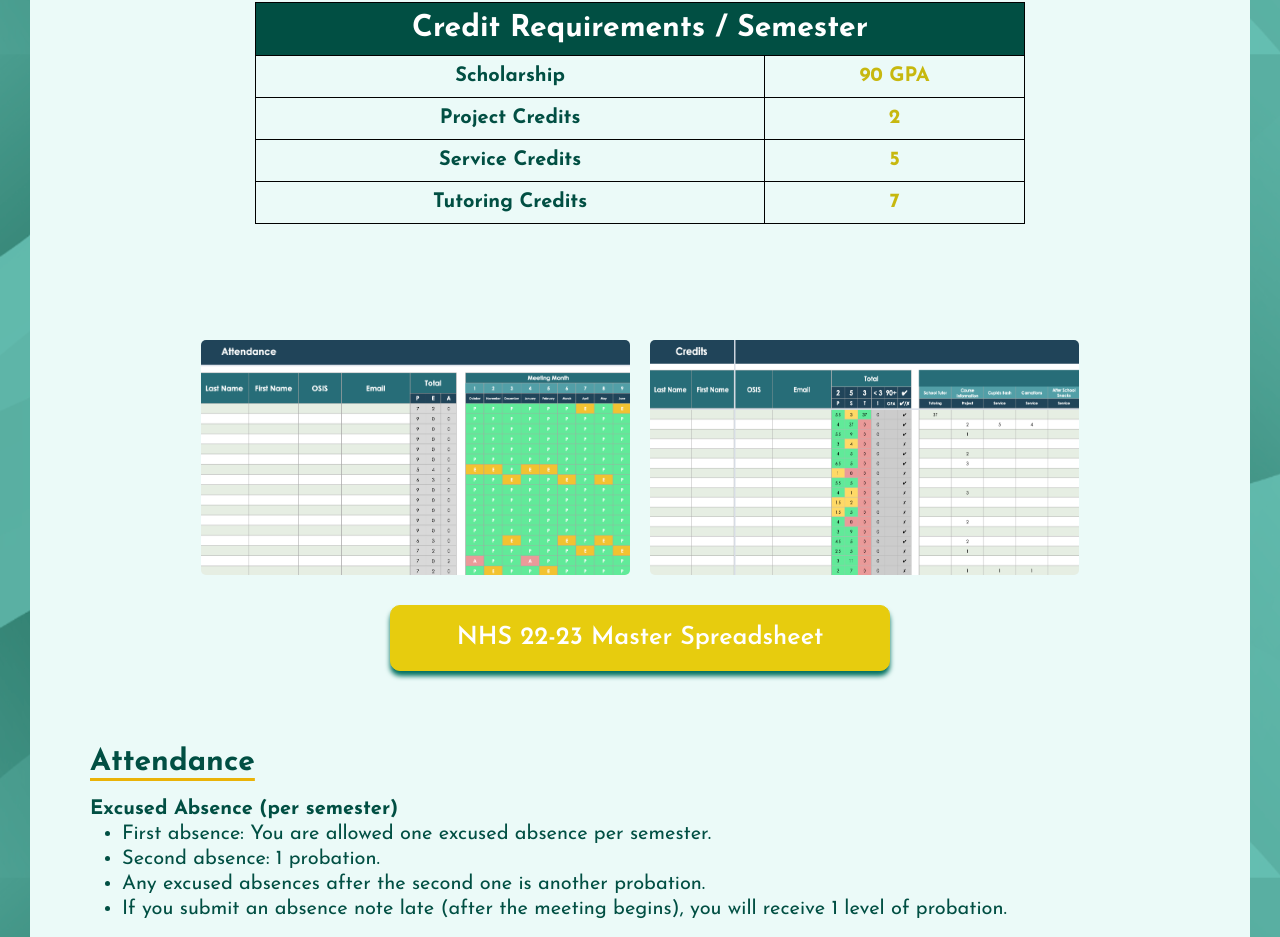
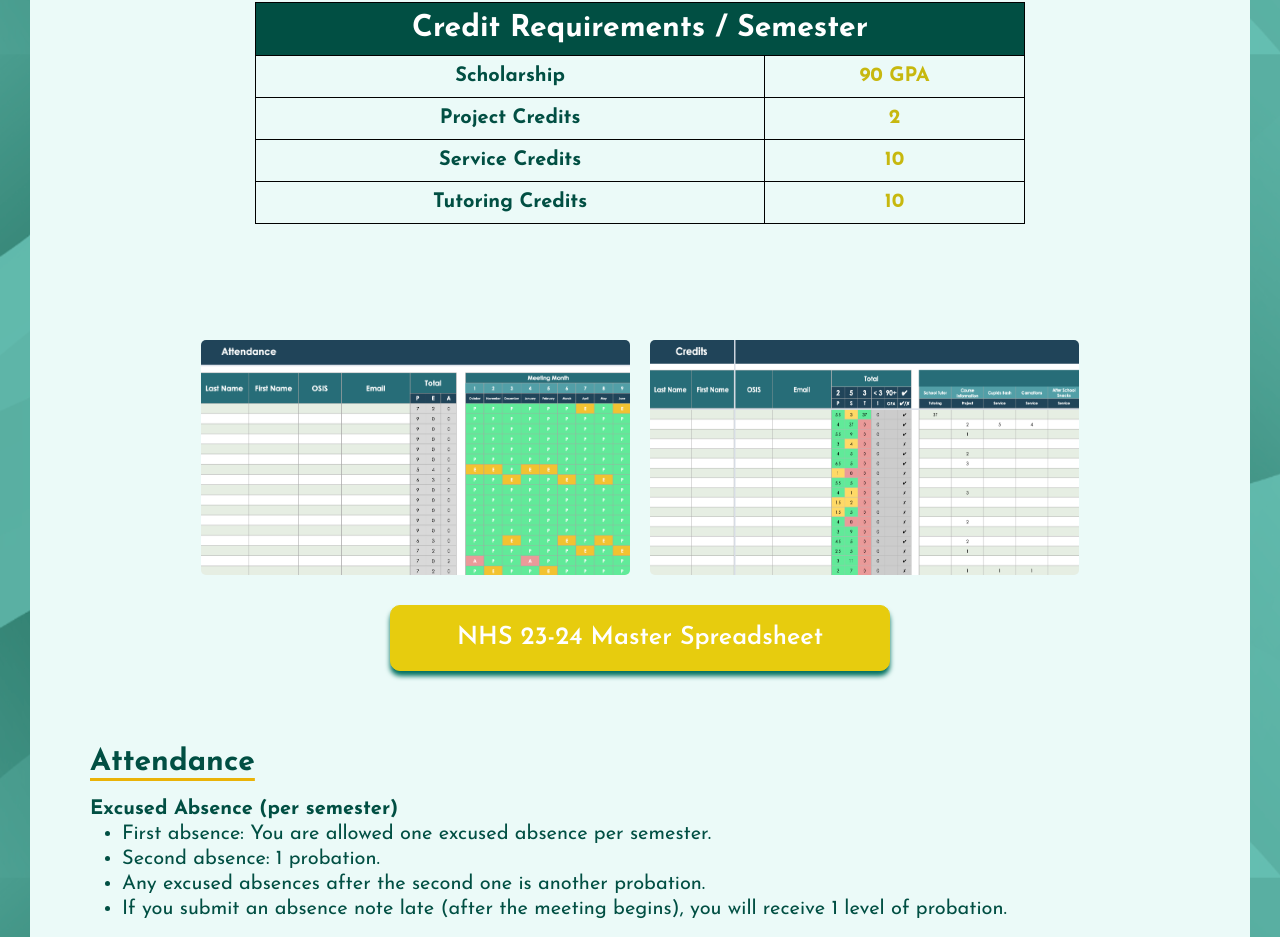
Before and after one commit to MCSaturn6/Bronx-Science-NHS-Update, a React (Create React App) app: page /current in a window 1280 px wide. Shown: the part 829-1766 px from the top of the page. Built offline with nearby package versions, Linux system fonts and the light colour scheme.

Commit message:
update requirements and spreadsheet

```diff
--- a/src/pages/Current.jsx
+++ b/src/pages/Current.jsx
@@ -72,11 +72,11 @@ export default function Current() {
               </tr>
               <tr className="font-500">
                 <th scope="row">Service Credits</th>
-                <td>5</td>
+                <td>10</td>
               </tr>
               <tr className="font-500">
                 <th scope="row">Tutoring Credits</th>
-                <td>7</td>
+                <td>10</td>
               </tr>
             </tbody>
           </table>
@@ -100,7 +100,7 @@ export default function Current() {
               >
                 {""}
                 <button class="button-27 application-button" role="button">
-                  NHS 22-23 Master Spreadsheet
+                  NHS 23-24 Master Spreadsheet
                 </button>
               </a>
             </div>
```
